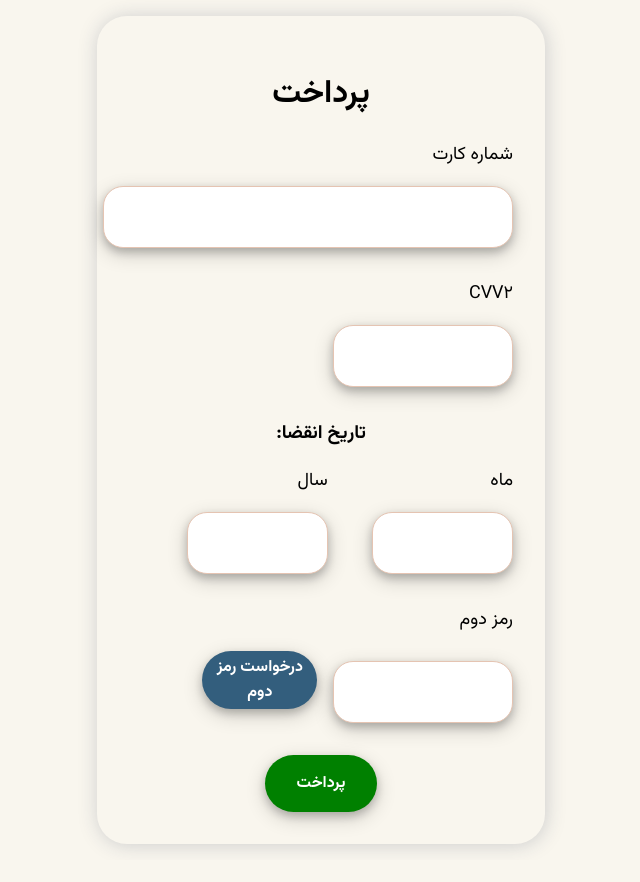
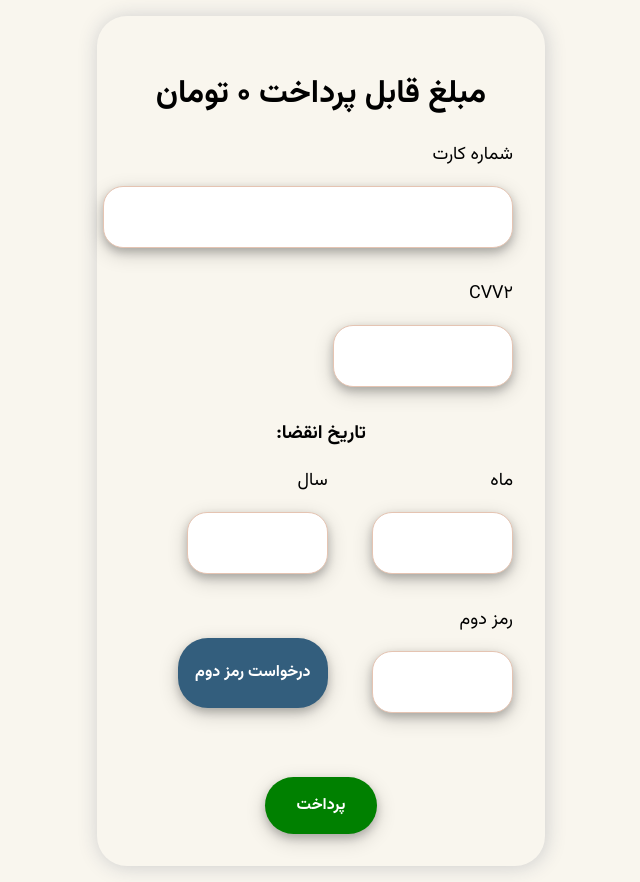
Before and after one commit to navidesma/react_tutorial_khafan_food_typescript, a React (Vite) app: page /payment in a window 1280 px wide. Shown: the whole page, without its empty margins (319-959 px from the left). Before the commit the page ends 860 px from the top, so only its background shows below. Built offline with nearby package versions, Linux system fonts and the light colour scheme.

Commit message:
completed payment form

```diff
--- a/src/appContext.tsx
+++ b/src/appContext.tsx
@@ -5,6 +5,7 @@ export interface AppContextType {
     cart: CartType[];
     addItemToCart: (item: FoodItemType) => void;
     removeItemFromCart: (id: number) => void;
+    clearCart: () => void;
     notification: NotificationType | null;
     toggleNotification: (notification: NotificationType) => void;
     isSignedIn: boolean;
@@ -59,6 +60,11 @@ export default function AppContextProvider({ children }: { children: React.React
             return newState;
         });
     };
+
+    const clearCart = () => {
+        setCart([]);
+    };
+
     const toggleNotification = (notification: NotificationType) => {
         setNotification(notification);
     };
@@ -74,6 +80,7 @@ export default function AppContextProvider({ children }: { children: React.React
                 addItemToCart,
                 removeItemFromCart,
                 toggleNotification,
+                clearCart,
             }}
         >
             {children}
--- a/src/pages/Payment/Payment.module.css
+++ b/src/pages/Payment/Payment.module.css
@@ -16,6 +16,13 @@
     display: grid;
     grid-template-columns: 30% 30%;
     column-gap: 70px;
+}
+
+.passwordContainer {
+    display: grid;
+    grid-template-columns: 30% 30%;
+    column-gap: 70px;
+    margin-bottom: 2rem;
 }
 
 @media only screen and (max-width: 600px) {
--- a/src/pages/Payment/Payment.tsx
+++ b/src/pages/Payment/Payment.tsx
@@ -1,13 +1,28 @@
-import React from "react";
+import React, { useContext } from "react";
 import styles from "./Payment.module.css";
 import Input from "@/components/Input/Input.tsx";
 import Button from "@/components/Button/Button.tsx";
 import useInputValidator from "@/util/useInputValidator.ts";
+import { useNavigate, useSearchParams } from "react-router-dom";
+import formatMoney from "@/util/formatMoney.ts";
+import { AppContext, AppContextType } from "@/appContext.tsx";
 
 export default function Payment() {
+    const { clearCart, toggleNotification } = useContext(AppContext) as AppContextType;
+
     const [counter, setCounter] = React.useState(0);
 
     const cardNumberInputState = useInputValidator({ minLength: 16, maxLength: 16 });
+    const cvv2InputState = useInputValidator({ minLength: 3, maxLength: 4 });
+    const month = useInputValidator({ minLength: 2, maxLength: 2 });
+    const year = useInputValidator({ minLength: 2, maxLength: 2 });
+    const password = useInputValidator({ minLength: 4, maxLength: 8 });
+
+    const [searchParams] = useSearchParams();
+
+    const navigate = useNavigate();
+
+    const amount = searchParams.get("amount");
 
     const counterClickHandler = () => {
         setCounter(120);
@@ -25,10 +40,37 @@ export default function Payment() {
 
     const formSubmitHandler: React.FormEventHandler = (event) => {
         event.preventDefault();
+
+        console.log(cardNumberInputState.isValid);
+
+        if (
+            !(
+                cardNumberInputState.isValid &&
+                cvv2InputState.isValid &&
+                month.isValid &&
+                year.isValid &&
+                password.isValid
+            )
+        ) {
+            return;
+        }
+
+        console.log("here");
+
+        clearCart();
+
+        toggleNotification({
+            type: "success",
+            message: "پرداخت با موفقیت انجام شد، غذا رو زود براتون میفرستیم.",
+        });
+
+        navigate("/home");
     };
     return (
         <form className={styles.container} onSubmit={formSubmitHandler}>
-            <h1 style={{ textAlign: "center" }}>پرداخت</h1>
+            <h1 style={{ textAlign: "center" }}>
+                {`مبلغ قابل پرداخت ${formatMoney(amount ? +amount : 0)}`}
+            </h1>
             <Input
                 label={"شماره کارت"}
                 required
@@ -44,6 +86,7 @@ export default function Payment() {
                 type={"number"}
                 style={{ width: "40%" }}
                 className={styles.numberInput}
+                {...cvv2InputState.props}
             />
             <h3 style={{ textAlign: "center" }}>تاریخ انقضا:</h3>
             <div className={styles.dateContainer}>
@@ -53,6 +96,7 @@ export default function Payment() {
                     type={"number"}
                     dir={"ltr"}
                     className={styles.numberInput}
+                    {...month.props}
                 />
                 <Input
                     label={"سال"}
@@ -60,24 +104,24 @@ export default function Payment() {
                     type={"number"}
                     dir={"ltr"}
                     className={styles.numberInput}
+                    {...year.props}
                 />
             </div>
-            <div style={{ marginBottom: "2rem" }}>
+            <div className={styles.passwordContainer}>
                 <Input
                     label={"رمز دوم"}
                     type={"number"}
                     dir={"ltr"}
                     className={styles.numberInput}
                     required
-                    style={{ width: "40%" }}
                     displayInline
+                    {...password.props}
                 />
                 <Button
                     style={{
-                        padding: "0.25rem 0.5rem",
-                        width: "30%",
-                        display: "inline",
-                        marginRight: "1rem",
+                        height: "70px",
+                        width: "150px",
+                        marginTop: "2rem",
                     }}
                     type={"button"}
                     onClick={counterClickHandler}
--- a/src/pages/ShoppingCart/ShoppingCart.tsx
+++ b/src/pages/ShoppingCart/ShoppingCart.tsx
@@ -5,16 +5,19 @@ import Button from "@/components/Button/Button.tsx";
 import formatMoney from "@/util/formatMoney.ts";
 import { useContext } from "react";
 import { AppContext, AppContextType } from "@/appContext.tsx";
+import { Link } from "react-router-dom";
 
 export default function ShoppingCart() {
     const { cart } = useContext(AppContext) as AppContextType;
 
-    let totalCost = 0;
+    let totalCostFromCart = 0;
     let totalItemCount = 0;
     cart.forEach((cart) => {
-        totalCost += cart.item.price * cart.count;
+        totalCostFromCart += cart.item.price * cart.count;
         totalItemCount += cart.count;
     });
+
+    const totalCost = totalCostFromCart + 15000;
 
     return (
         <Main>
@@ -28,19 +31,20 @@ export default function ShoppingCart() {
                     <div className={styles.totalCost}>
                         <div>
                             <h3>جمع سفارش:</h3>
-                            <h3>{formatMoney(totalCost)}</h3>
+                            <h3>{formatMoney(totalCostFromCart)}</h3>
                             <h3>هزینه پیک:</h3>
                             <h3>{formatMoney(15000)}</h3>
                         </div>
                         <div>
                             <h3>قابل پرداخت:</h3>
-                            <h3>{formatMoney(totalCost + 15000)}</h3>
+                            <h3>{formatMoney(totalCost)}</h3>
                         </div>
                         <div>
                             <h3>تعداد اقلام:</h3>
                             <h3>{`${totalItemCount} عدد`}</h3>
                         </div>
                     </div>
+                    <Link to={`/payment?amount=${totalCost}`}>
                         <Button
                             color={"green"}
                             fullWidthOnMobile
@@ -48,6 +52,7 @@ export default function ShoppingCart() {
                         >
                             پرداخت
                         </Button>
+                    </Link>
                 </>
             ) : (
                 <h1 style={{ textAlign: "center" }}>هیج سفارشی ثبت نشده</h1>
--- a/src/util/useInputValidator.ts
+++ b/src/util/useInputValidator.ts
@@ -50,7 +50,7 @@ export default function useInputValidator({
     };
 
     return {
-        isValid: !!errorMessage,
+        isValid: !errorMessage,
         props: { onChange, value, errorMessage, onBlur, error: !!errorMessage },
     };
 }
@@ -67,7 +67,7 @@ const validate = ({
     setErrorMessage: React.Dispatch<React.SetStateAction<string>>;
 }) => {
     if (minLength && value.length < minLength) {
-        setErrorMessage(`تعداد کاراکتر ها باید از ${minLength} تا بیشتر باشد`);
+        setErrorMessage(`تعداد کاراکتر ها باید حداقل ${minLength} تا باشد`);
         return;
     }
     if (required && value.length === 0) {
```
Lines whose indentation alone changed are shown as unchanged.
